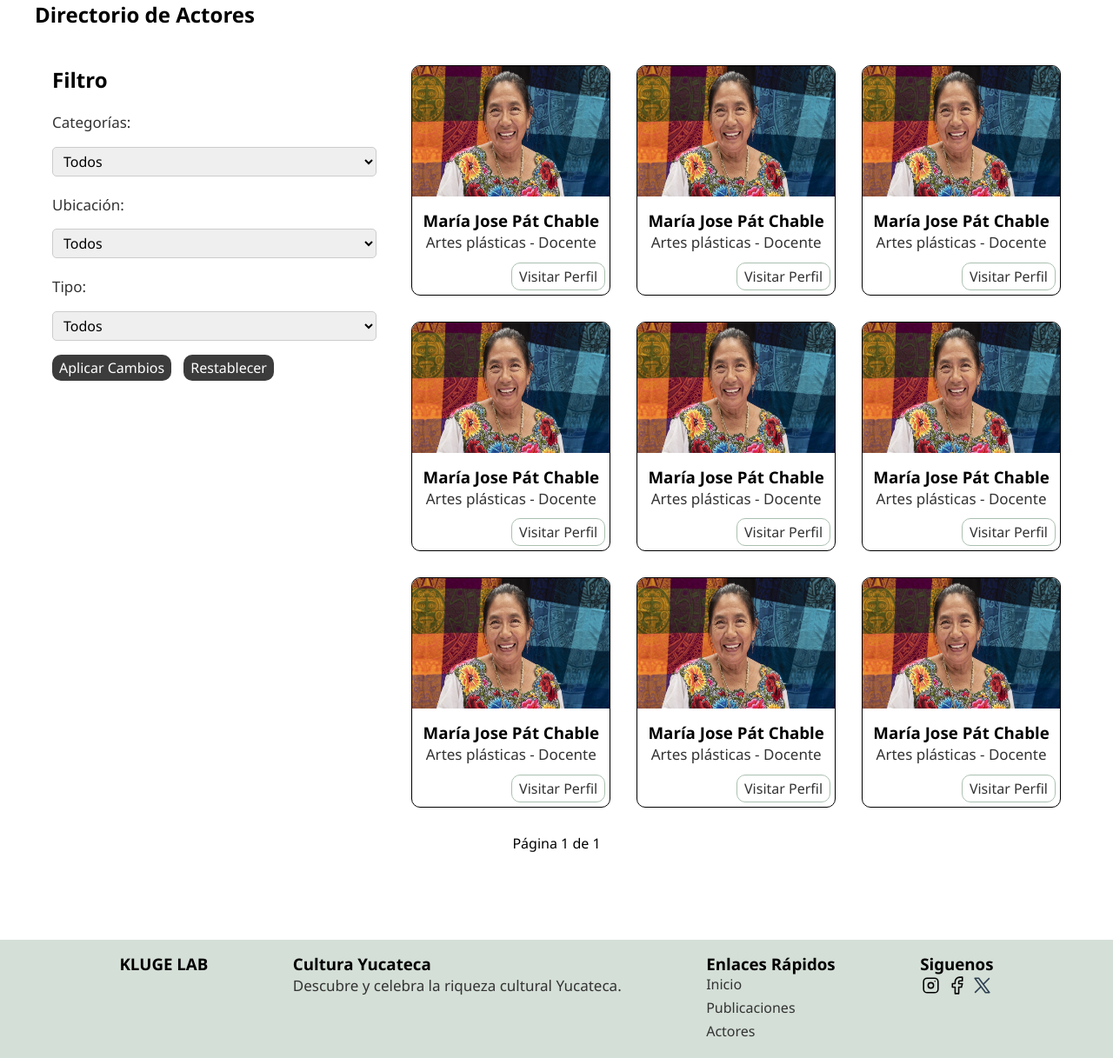
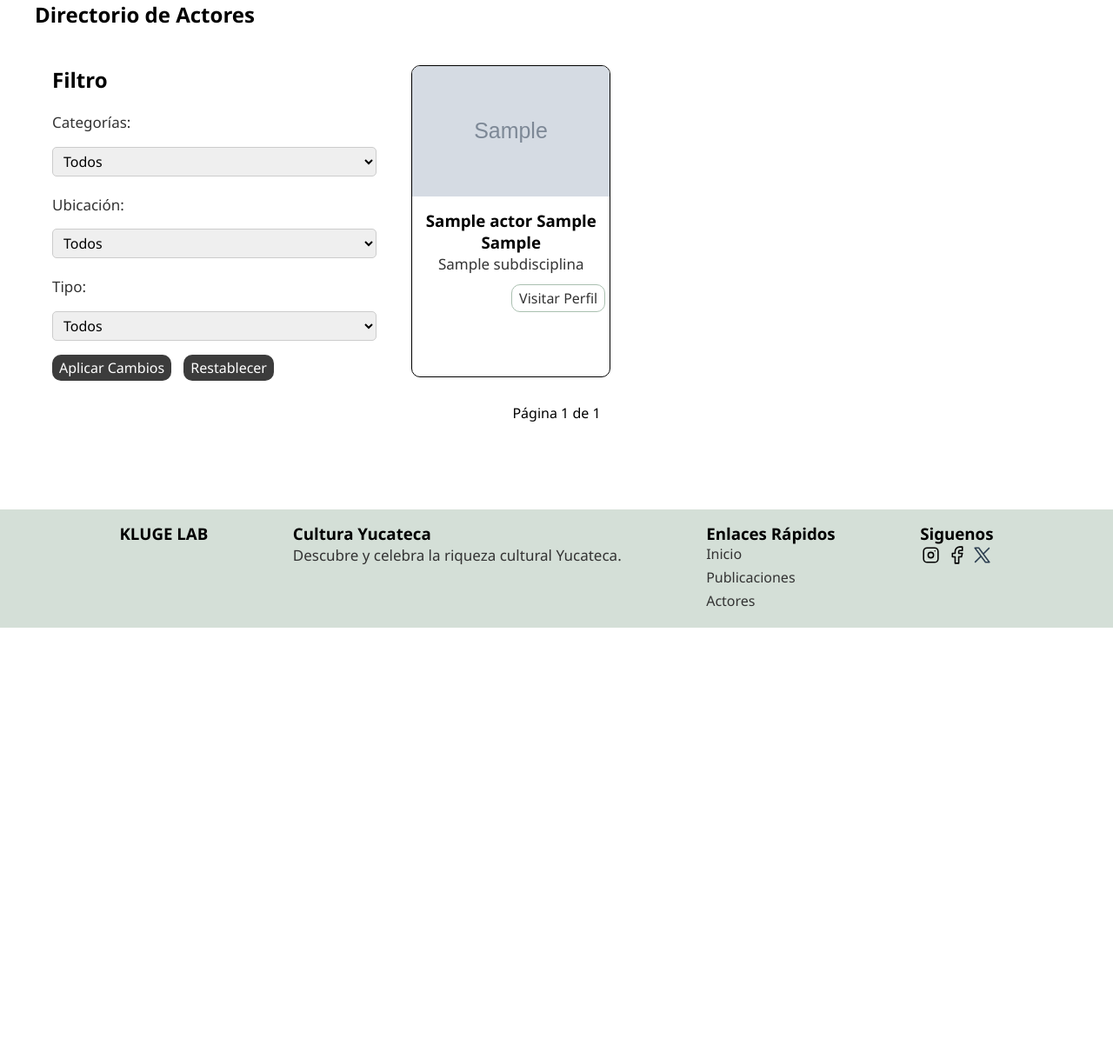
Before and after one commit to GrandMostach0/CatalogoCultural, a Django app: page /DirectorioActores/ in a window 1280 px wide. Shown: the part 73-1290 px from the top of the page at 87% size. After the commit the page ends 795 px from the top, so only its background shows below. Run offline with Django 5.2, Linux system fonts and the light colour scheme; tables that the repository leaves empty hold one stand-in row (values such as "Sample post"); grey boxes marked "Sample" are stand-in pictures.

Commit message:
Listado de los actores en el catalogo asi como tambien el detalle de cada actor en la lista

```diff
--- a/apps/catalogo/models.py
+++ b/apps/catalogo/models.py
@@ -75,7 +75,7 @@ class Escuelas(models.Model):
 class Actor(models.Model):
     url_image_actor = models.ImageField(upload_to="imagenes/", null=True, blank=True,verbose_name="Image Perfil")
     nombre_Actor = models.CharField(max_length=80, null=False, blank=False, verbose_name="Nombres")
-    primero_apellido_Actor = models.CharField(max_length=80, null=False, blank=False, verbose_name="Primer Apellido")
+    primer_apellido_Actor = models.CharField(max_length=80, null=False, blank=False, verbose_name="Primer Apellido")
     segundo_apellido_Actor = models.CharField(max_length=80, null=False, blank=False, verbose_name="Segundo Apellido")
     biografia_Actor = models.TextField(null=True, blank=True, verbose_name="Biografia")
     correo_publico_Actor = models.CharField(max_length=100, null=False, blank=True, verbose_name="Correo Publico")
@@ -87,6 +87,10 @@ class Actor(models.Model):
 
     def __str__(self):
         return self.nombre_Actor
+
+    ## funcion para mostrar el nombre del actorc completo
+    def nombre_completo(self):
+        return f"{self.nombre_Actor} {self.primer_apellido_Actor} {self.segundo_apellido_Actor}"
 
     class Meta:
         verbose_name = "Actor"
--- a/apps/catalogo/templates/actores.html
+++ b/apps/catalogo/templates/actores.html
@@ -48,121 +48,21 @@
 </section>
 
 <section class="container-cards-catalogo">
+
+    {% for actor in Actor %}
     <div class="card-catalogo">
         <div class="card-catalogo-imagen">
-            <img loading="lazy" src="{% static 'assets/images/Avatar-img.jpg' %}" alt="Imagen de la card">
+            <img loading="lazy" src="{{ actor.url_image_actor.url }}" alt="Imagen de la card">
         </div>
         <div class="card-catalogo-contenido">
-            <h3>María Jose Pát Chable</h3>
-            <p class="etiqueta">Artes plásticas - Docente</p>
+            <h3>{{ actor.nombre_completo}}</h3>
+            <p class="etiqueta">{{ actor.id_subdisciplina }}</p>
             <div class="card-catalogo-contenido-boton">
-                <a href="{% url 'viewPerfil' %}" class="buttonTag"> Visitar Perfil </a>
+                <a href="{% url 'PerfilActor' actor.pk %}" class="buttonTag"> Visitar Perfil </a>
             </div>
         </div>
     </div>
+    {% endfor %}
 
-    <div class="card-catalogo">
-        <div class="card-catalogo-imagen">
-            <img loading="lazy" src="{% static 'assets/images/Avatar-img.jpg' %}" alt="Imagen de la card">
-        </div>
-        <div class="card-catalogo-contenido">
-            <h3>María Jose Pát Chable</h3>
-            <p class="etiqueta">Artes plásticas - Docente</p>
-            <div class="card-catalogo-contenido-boton">
-                <a href="#" class="buttonTag"> Visitar Perfil </a>
-            </div>
-        </div>
-    </div>
-
-    <div class="card-catalogo">
-        <div class="card-catalogo-imagen">
-            <img loading="lazy" src="{% static 'assets/images/Avatar-img.jpg' %}" alt="Imagen de la card">
-        </div>
-        <div class="card-catalogo-contenido">
-            <h3>María Jose Pát Chable</h3>
-            <p class="etiqueta">Artes plásticas - Docente</p>
-            <div class="card-catalogo-contenido-boton">
-                <a href="#" class="buttonTag"> Visitar Perfil </a>
-            </div>
-        </div>
-    </div>
-
-    <div class="card-catalogo">
-        <div class="card-catalogo-imagen">
-            <img loading="lazy" src="{% static 'assets/images/Avatar-img.jpg' %}" alt="Imagen de la card">
-        </div>
-        <div class="card-catalogo-contenido">
-            <h3>María Jose Pát Chable</h3>
-            <p class="etiqueta">Artes plásticas - Docente</p>
-            <div class="card-catalogo-contenido-boton">
-                <a href="#" class="buttonTag"> Visitar Perfil </a>
-            </div>
-        </div>
-    </div>
-
-    <div class="card-catalogo">
-        <div class="card-catalogo-imagen">
-            <img loading="lazy" src="{% static 'assets/images/Avatar-img.jpg' %}" alt="Imagen de la card">
-        </div>
-        <div class="card-catalogo-contenido">
-            <h3>María Jose Pát Chable</h3>
-            <p class="etiqueta">Artes plásticas - Docente</p>
-            <div class="card-catalogo-contenido-boton">
-                <a href="#" class="buttonTag"> Visitar Perfil </a>
-            </div>
-        </div>
-    </div>
-
-    <div class="card-catalogo">
-        <div class="card-catalogo-imagen">
-            <img loading="lazy" src="{% static 'assets/images/Avatar-img.jpg' %}" alt="Imagen de la card">
-        </div>
-        <div class="card-catalogo-contenido">
-            <h3>María Jose Pát Chable</h3>
-            <p class="etiqueta">Artes plásticas - Docente</p>
-            <div class="card-catalogo-contenido-boton">
-                <a href="#" class="buttonTag"> Visitar Perfil </a>
-            </div>
-        </div>
-    </div>
-
-    <div class="card-catalogo">
-        <div class="card-catalogo-imagen">
-            <img loading="lazy" src="{% static 'assets/images/Avatar-img.jpg' %}" alt="Imagen de la card">
-        </div>
-        <div class="card-catalogo-contenido">
-            <h3>María Jose Pát Chable</h3>
-            <p class="etiqueta">Artes plásticas - Docente</p>
-            <div class="card-catalogo-contenido-boton">
-                <a href="#" class="buttonTag"> Visitar Perfil </a>
-            </div>
-        </div>
-    </div>
-
-    <div class="card-catalogo">
-        <div class="card-catalogo-imagen">
-            <img loading="lazy" src="{% static 'assets/images/Avatar-img.jpg' %}" alt="Imagen de la card">
-        </div>
-        <div class="card-catalogo-contenido">
-            <h3>María Jose Pát Chable</h3>
-            <p class="etiqueta">Artes plásticas - Docente</p>
-            <div class="card-catalogo-contenido-boton">
-                <a href="#" class="buttonTag"> Visitar Perfil </a>
-            </div>
-        </div>
-    </div>
-
-    <div class="card-catalogo">
-        <div class="card-catalogo-imagen">
-            <img loading="lazy" src="{% static 'assets/images/Avatar-img.jpg' %}" alt="Imagen de la card">
-        </div>
-        <div class="card-catalogo-contenido">
-            <h3>María Jose Pát Chable</h3>
-            <p class="etiqueta">Artes plásticas - Docente</p>
-            <div class="card-catalogo-contenido-boton">
-                <a href="#" class="buttonTag"> Visitar Perfil </a>
-            </div>
-        </div>
-    </div>
 </section>
 {% endblock %}
--- a/apps/catalogo/urls.py
+++ b/apps/catalogo/urls.py
@@ -19,7 +19,7 @@ urlpatterns = [
     path("cartelera/", views.viewPageCartelera, name="cartelera"),
     path("actores/", views.viewPageActores, name="actores"),
     path("DirectorioActores/", ActoresListView.as_view(), name="DirectorioActores"),
-    path("PerfilActor/", ActoresDetailView.as_view(), name="PerfilActor"),
+    path("PerfilActor/<int:pk>/", ActoresDetailView.as_view(), name="PerfilActor"),
     path("instituciones/", views.viewPageInstituciones, name="instituciones"),
     path("DirectorioEscuelas/", EscuelaListView.as_view(), name="DirectorioEscuelas"),
     path("viewEscuela/", views.viewEscuela, name="viewEscuela"),
--- a/apps/catalogo/views.py
+++ b/apps/catalogo/views.py
@@ -79,7 +79,7 @@ def viewPageActores(request):
 class ActoresListView(ListView):
     model = Actor
     template_name = 'actores.html'
-    context_object_name = 'actor'
+    context_object_name = 'Actor'
 
     # paginacion
     paginate_by = 9
```
Also changed, not shown: apps/catalogo/templates/viewPerfil.html (+11 -15 lines), apps/catalogo/migrations/0014_rename_primero_apellido_actor_actor_primer_apellido_actor.py (added).
